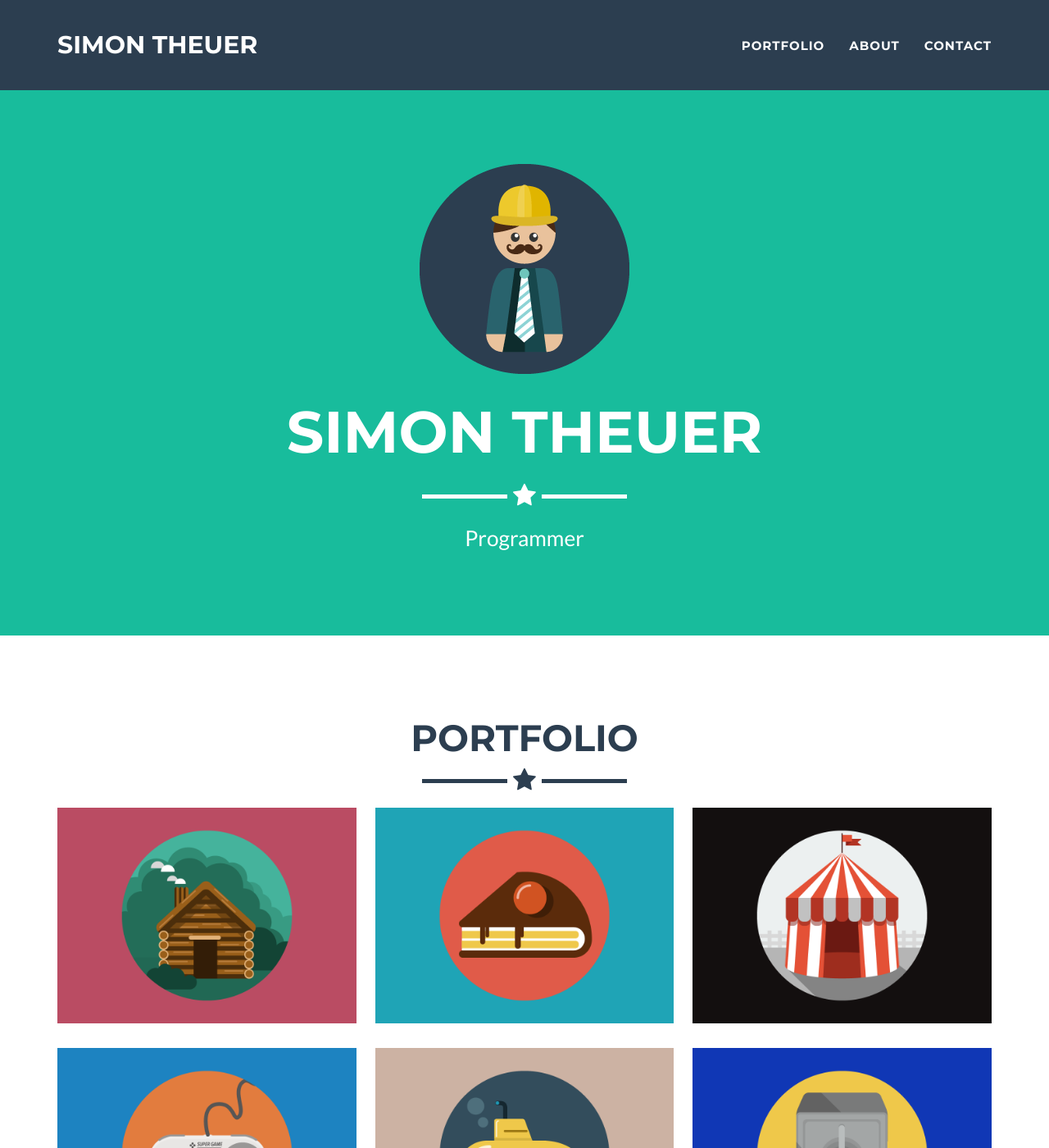
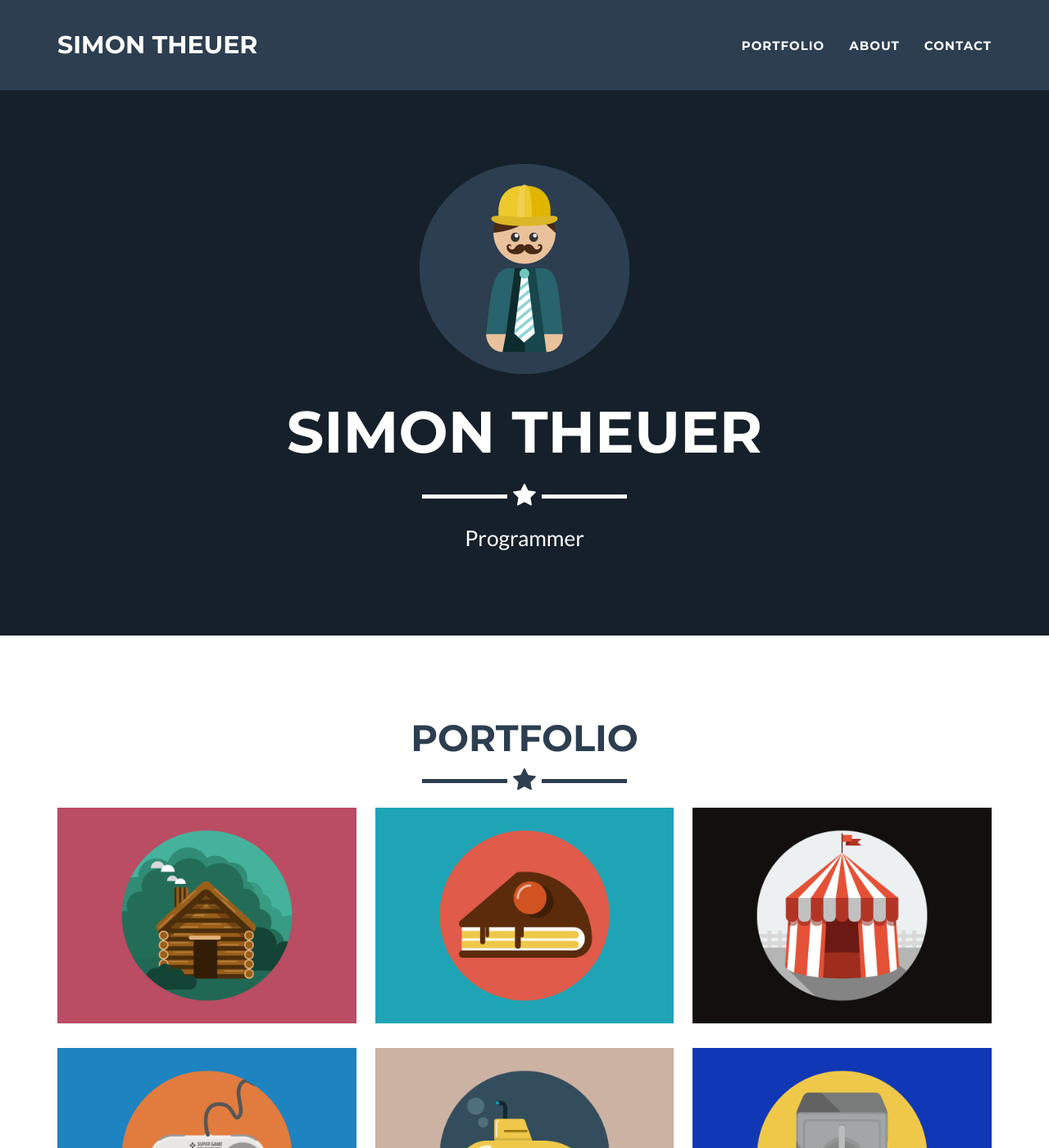
Before and after one commit to SimonT321/SimonT321.github.io, a Jekyll site: the page built from _posts/2014-07-18-project-1.markdown, in a window 1280 px wide and 1400 px high. Shown: the whole window at 82% size. Built offline with Jekyll 4.4.1, drawn with Linux system fonts in a browser that asks for light colours; our own code applies the rules of GitHub Pages for plain Markdown files.

Commit message:
Color change

```diff
--- a/_config.yml
+++ b/_config.yml
@@ -20,7 +20,7 @@ disqus_shortname: myshortname
 
 # Color settings (hex-codes without the leading hash-tag)
 color:
-  primary: 18bc9c #80B3FF
+  primary: 15202b #80B3FF
   primary-rgb: "24,288,156" #"128,179,255"
   secondary: 2c3e50 #FD6E8A
   secondary-dark: 233140 #A2122F
```
